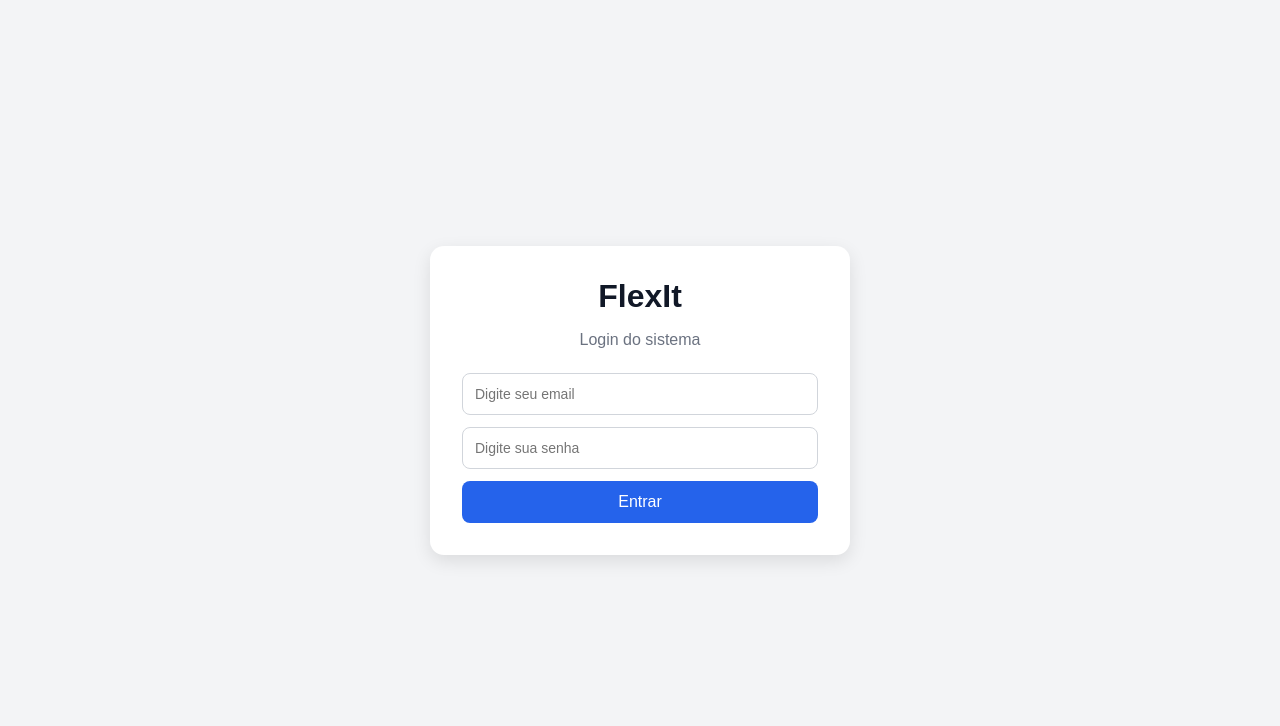
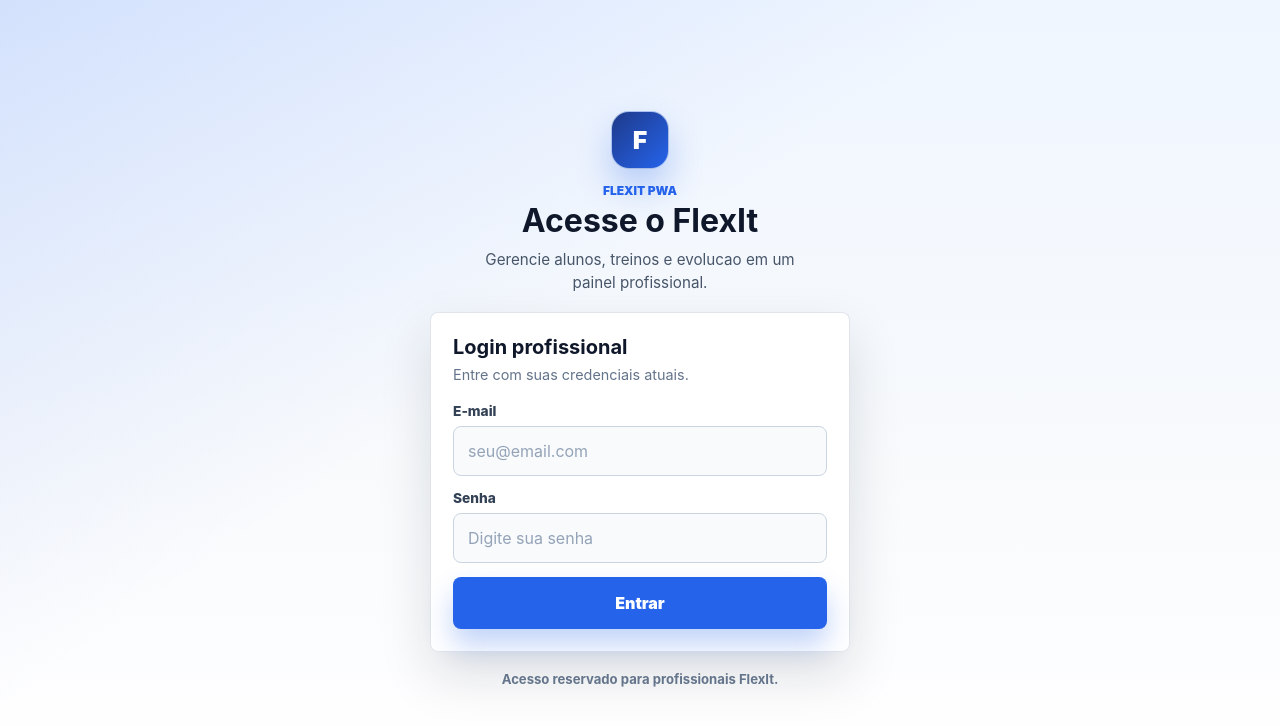
Before and after one commit to guilhermekelias/flex-it, a Preact app in the folder frontend/: page / in a window 1280 px wide. Shown: the top 726 px of the page. Built offline with nearby package versions, Linux system fonts and the light colour scheme.

Commit message:
ui: improve login page layout

```diff
--- a/frontend/src/components/LoginPage.tsx
+++ b/frontend/src/components/LoginPage.tsx
@@ -18,90 +18,64 @@ export function LoginPage({
   onSubmit,
 }: LoginPageProps) {
   return (
-    <div style={styles.container}>
-      <div style={styles.card}>
-        <h1 style={styles.title}>FlexIt</h1>
-        <p style={styles.subtitle}>Login do sistema</p>
+    <main className="login-shell">
+      <section className="login-panel" aria-labelledby="login-title">
+        <div className="login-brand">
+          <div className="login-brand-mark" aria-hidden="true">
+            F
+          </div>
+          <p className="login-eyebrow">FlexIt PWA</p>
+          <h1 id="login-title">Acesse o FlexIt</h1>
+          <p className="login-subtitle">
+            Gerencie alunos, treinos e evolucao em um painel profissional.
+          </p>
+        </div>
 
-        <form onSubmit={onSubmit} style={styles.form}>
+        <div className="login-card">
+          <div className="login-card-header">
+            <h2>Login profissional</h2>
+            <p>Entre com suas credenciais atuais.</p>
+          </div>
+
+          <form onSubmit={onSubmit} className="login-form">
+            <label className="login-field">
+              <span>E-mail</span>
               <input
                 type="email"
-            placeholder="Digite seu email"
+                placeholder="seu@email.com"
                 value={email}
+                autoComplete="email"
                 onInput={(e) => onEmailChange((e.target as HTMLInputElement).value)}
-            style={styles.input}
+                className="login-input"
               />
+            </label>
 
+            <label className="login-field">
+              <span>Senha</span>
               <input
                 type="password"
                 placeholder="Digite sua senha"
                 value={password}
+                autoComplete="current-password"
                 onInput={(e) => onPasswordChange((e.target as HTMLInputElement).value)}
-            style={styles.input}
+                className="login-input"
               />
+            </label>
 
-          <button type="submit" style={styles.button}>
+            <button type="submit" className="login-button">
               Entrar
             </button>
           </form>
 
-        {message && <p style={styles.message}>{message}</p>}
+          {message && (
+            <p className="login-message" role="alert">
+              {message}
+            </p>
+          )}
         </div>
-    </div>
+
+        <p className="login-footnote">Acesso reservado para profissionais FlexIt.</p>
+      </section>
+    </main>
   );
 }
-
-const styles: Record<string, JSX.CSSProperties> = {
-  container: {
-    minHeight: '100vh',
-    display: 'flex',
-    justifyContent: 'center',
-    alignItems: 'center',
-    backgroundColor: '#f3f4f6',
-    fontFamily: 'Arial, sans-serif',
-  },
-  card: {
-    width: '100%',
-    maxWidth: '420px',
-    backgroundColor: '#ffffff',
-    padding: '32px',
-    borderRadius: '14px',
-    boxShadow: '0 6px 18px rgba(0, 0, 0, 0.1)',
-  },
-  title: {
-    margin: '0',
-    textAlign: 'center',
-    color: '#111827',
-    fontSize: '2rem',
-  },
-  subtitle: {
-    textAlign: 'center',
-    color: '#6b7280',
-    marginBottom: '24px',
-  },
-  form: {
-    display: 'flex',
-    flexDirection: 'column',
-    gap: '12px',
-  },
-  input: {
-    padding: '12px',
-    borderRadius: '8px',
-    border: '1px solid #d1d5db',
-    fontSize: '14px',
-  },
-  button: {
-    padding: '12px',
-    borderRadius: '8px',
-    border: 'none',
-    backgroundColor: '#2563eb',
-    color: '#ffffff',
-    fontSize: '16px',
-    cursor: 'pointer',
-  },
-  message: {
-    marginTop: '16px',
-    textAlign: 'center',
-    color: '#111827',
-  },
-};
--- a/frontend/src/index.css
+++ b/frontend/src/index.css
@@ -32,6 +32,186 @@ button {
 
 #app {
   min-height: 100vh;
+}
+
+.login-shell {
+  min-height: 100vh;
+  display: grid;
+  place-items: center;
+  overflow-x: hidden;
+  background:
+    linear-gradient(145deg, rgba(37, 99, 235, 0.14), rgba(37, 99, 235, 0) 42%),
+    linear-gradient(180deg, #eff6ff 0%, #f8fafc 58%, #ffffff 100%);
+  color: #0f172a;
+  padding: 22px 16px max(22px, env(safe-area-inset-bottom));
+}
+
+.login-panel {
+  width: min(100%, 420px);
+  display: grid;
+  gap: 18px;
+}
+
+.login-brand {
+  display: grid;
+  justify-items: center;
+  text-align: center;
+}
+
+.login-brand-mark {
+  display: grid;
+  width: 58px;
+  height: 58px;
+  place-items: center;
+  border: 1px solid rgba(219, 234, 254, 0.72);
+  border-radius: 18px;
+  background: linear-gradient(135deg, #1e3a8a 0%, #2563eb 100%);
+  color: #ffffff;
+  font-size: 1.55rem;
+  font-weight: 900;
+  box-shadow: 0 18px 34px rgba(37, 99, 235, 0.28);
+}
+
+.login-eyebrow {
+  margin: 14px 0 6px;
+  color: #2563eb;
+  font-size: 0.75rem;
+  font-weight: 900;
+  letter-spacing: 0;
+  text-transform: uppercase;
+}
+
+.login-brand h1 {
+  margin: 0;
+  color: #0f172a;
+  font-size: 2rem;
+  line-height: 1.08;
+  letter-spacing: 0;
+}
+
+.login-subtitle {
+  max-width: 20rem;
+  margin: 10px 0 0;
+  color: #475569;
+  font-size: 0.95rem;
+  line-height: 1.5;
+}
+
+.login-card {
+  width: 100%;
+  border: 1px solid rgba(148, 163, 184, 0.28);
+  border-radius: 8px;
+  background: rgba(255, 255, 255, 0.96);
+  padding: 22px;
+  box-shadow: 0 22px 52px rgba(15, 23, 42, 0.13);
+}
+
+.login-card-header {
+  margin-bottom: 18px;
+}
+
+.login-card-header h2 {
+  margin: 0;
+  color: #0f172a;
+  font-size: 1.25rem;
+  line-height: 1.2;
+  letter-spacing: 0;
+}
+
+.login-card-header p {
+  margin: 6px 0 0;
+  color: #64748b;
+  font-size: 0.9rem;
+  line-height: 1.4;
+}
+
+.login-form {
+  display: grid;
+  gap: 14px;
+}
+
+.login-field {
+  display: grid;
+  gap: 7px;
+}
+
+.login-field span {
+  color: #334155;
+  font-size: 0.86rem;
+  font-weight: 800;
+}
+
+.login-input {
+  width: 100%;
+  min-height: 50px;
+  border: 1px solid #cbd5e1;
+  border-radius: 8px;
+  outline: none;
+  background: #f8fafc;
+  color: #0f172a;
+  padding: 13px 14px;
+  transition:
+    background-color 160ms ease,
+    border-color 160ms ease,
+    box-shadow 160ms ease;
+}
+
+.login-input::placeholder {
+  color: #94a3b8;
+}
+
+.login-input:focus {
+  border-color: #2563eb;
+  background: #ffffff;
+  box-shadow: 0 0 0 4px rgba(37, 99, 235, 0.16);
+}
+
+.login-button {
+  min-height: 52px;
+  width: 100%;
+  border: 0;
+  border-radius: 8px;
+  background: #2563eb;
+  color: #ffffff;
+  font-weight: 900;
+  box-shadow: 0 16px 28px rgba(37, 99, 235, 0.28);
+  transition:
+    background-color 160ms ease,
+    box-shadow 160ms ease,
+    transform 160ms ease;
+}
+
+.login-button:hover {
+  background: #1d4ed8;
+  box-shadow: 0 18px 32px rgba(37, 99, 235, 0.34);
+  transform: translateY(-1px);
+}
+
+.login-button:focus-visible {
+  outline: 3px solid rgba(37, 99, 235, 0.28);
+  outline-offset: 3px;
+}
+
+.login-message {
+  margin: 16px 0 0;
+  border: 1px solid #fecaca;
+  border-radius: 8px;
+  background: #fff1f2;
+  color: #be123c;
+  font-size: 0.88rem;
+  font-weight: 700;
+  line-height: 1.4;
+  padding: 11px 12px;
+  text-align: center;
+}
+
+.login-footnote {
+  margin: 0;
+  color: #64748b;
+  font-size: 0.82rem;
+  font-weight: 700;
+  line-height: 1.4;
+  text-align: center;
 }
 
 .dashboard-shell {
```
Lines whose indentation alone changed are shown as unchanged.
